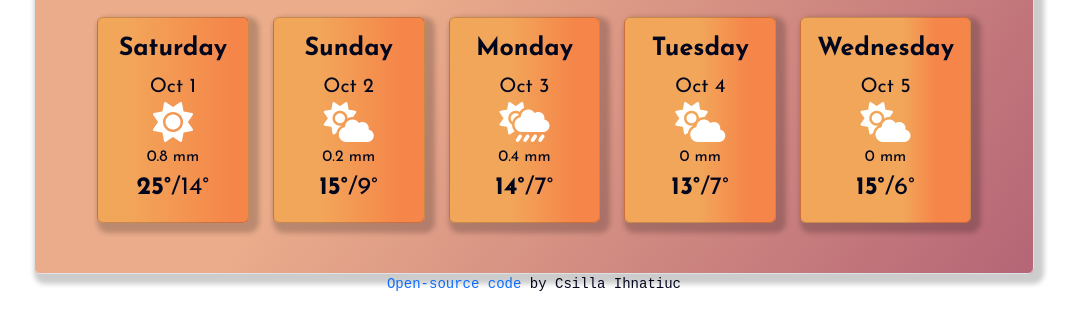
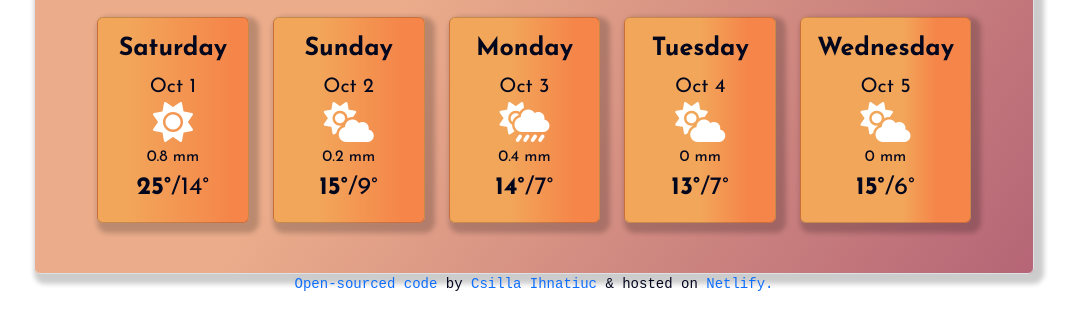
Before and after one commit to CsillaI/my-weather-app, a plain HTML site: page index.html in a window 1280 px wide. Shown: the part 271-600 px from the top of the page, without its empty margins (106-1183 px from the left). Drawn offline with nearby package versions, Linux system fonts and the light colour scheme; no server answers.

Commit message:
Added LinkedIn and Netlify links; styled in CSS.

```diff
--- a/index.html
+++ b/index.html
@@ -252,9 +252,22 @@
         href="https://github.com/CsillaI/my-weather-app"
         target="_blank"
         class="git-link"
-        >Open-source code </a
-      >by Csilla Ihnatiuc</small
-    >
+        >Open-sourced code </a
+      >by
+      <a
+        href="https://www.linkedin.com/in/csilla-i-587b9474/"
+        target="_blank"
+        class="linkedIn"
+        >Csilla Ihnatiuc</a
+      >
+      & hosted on<a
+        href="https://bespoke-melomakarona-f38b91.netlify.app/"
+        target="_blank"
+        class="netlifyLink"
+      >
+        Netlify.</a
+      >
+    </small>
     <script src="src/index.js"></script>
   </body>
 </html>
--- a/src/styles.css
+++ b/src/styles.css
@@ -242,6 +242,8 @@ div .date {
   background-color: transparent;
 }
 
-.git-link {
+.git-link,
+.linkedIn,
+.netlifyLink {
   text-decoration: none;
 }
```
